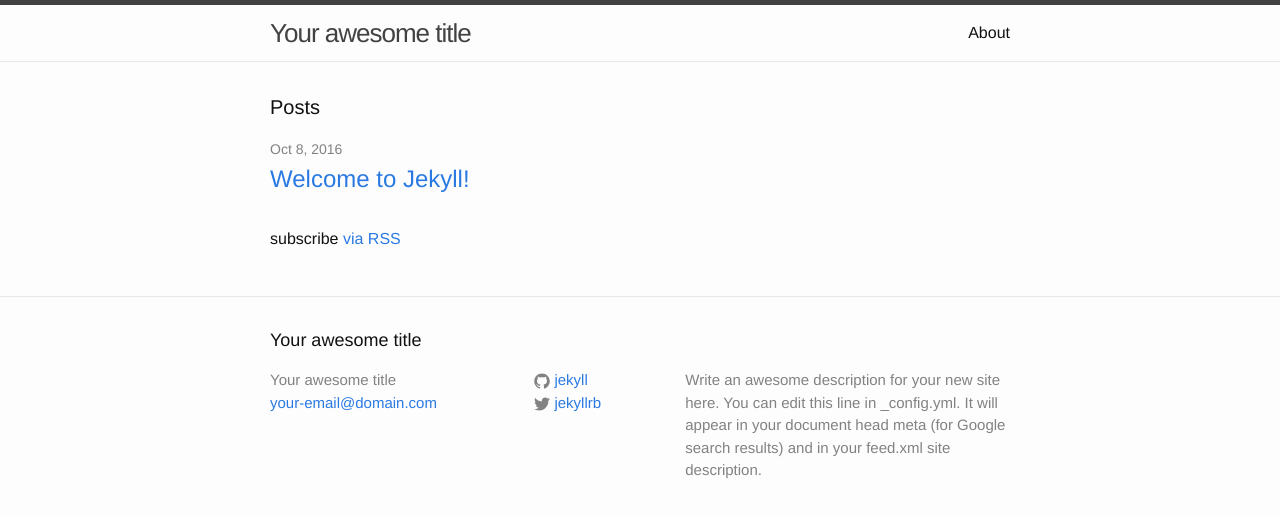
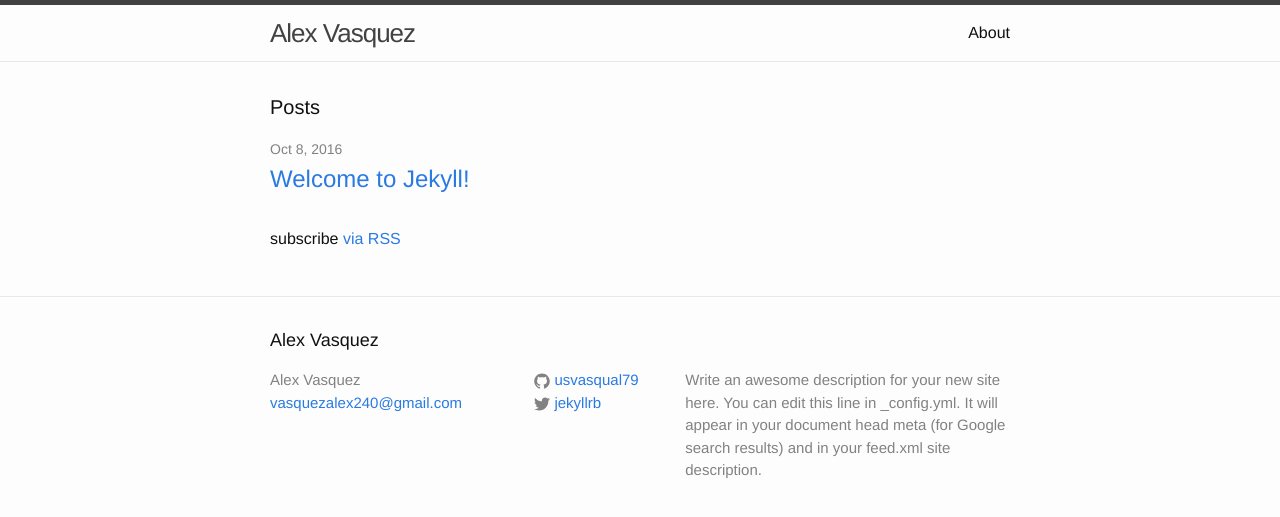
Before and after one commit to usvasqual79/usvasqual79.github.io, a Jekyll site: the page built from index.html, in a window 1280 px wide. Shown: the top 517 px of the page. Built offline with Jekyll 4.4.1, drawn with Linux system fonts in a browser that asks for light colours.

Commit message:
Update _config.yml

```diff
--- a/_config.yml
+++ b/_config.yml
@@ -6,16 +6,16 @@
 # 'jekyll serve'. If you change this file, please restart the server process.
 
 # Site settings
-title: Your awesome title
-email: your-email@domain.com
+title: Alex Vasquez
+email: vasquezalex240@gmail.com
 description: > # this means to ignore newlines until "baseurl:"
   Write an awesome description for your new site here. You can edit this
   line in _config.yml. It will appear in your document head meta (for
   Google search results) and in your feed.xml site description.
 baseurl: "" # the subpath of your site, e.g. /blog
-url: "http://yourdomain.com" # the base hostname & protocol for your site
+url: "http://vasquezalex.com" # the base hostname & protocol for your site
 twitter_username: jekyllrb
-github_username:  jekyll
+github_username:  usvasqual79
 
 # Build settings
 markdown: kramdown
```
